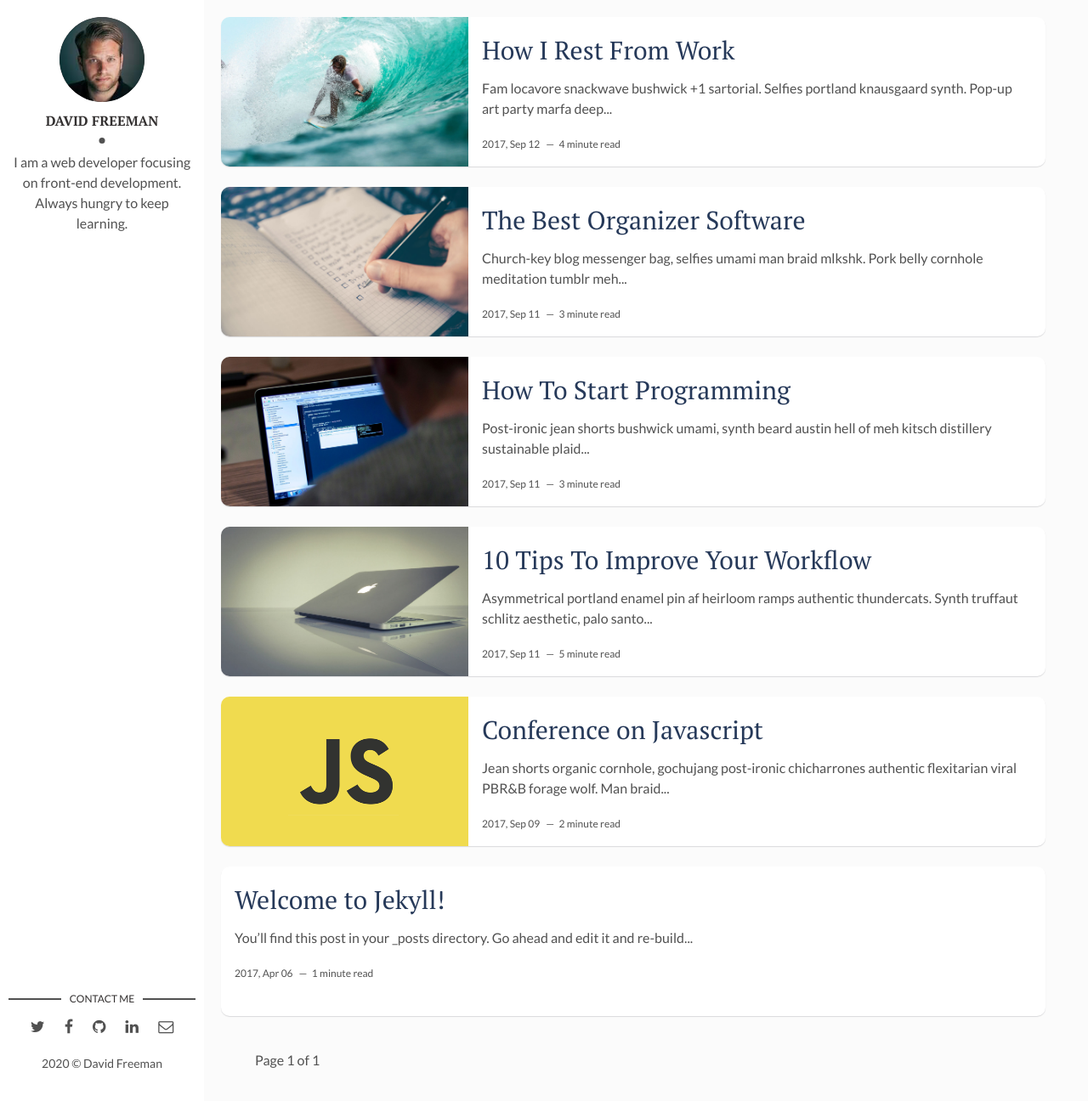
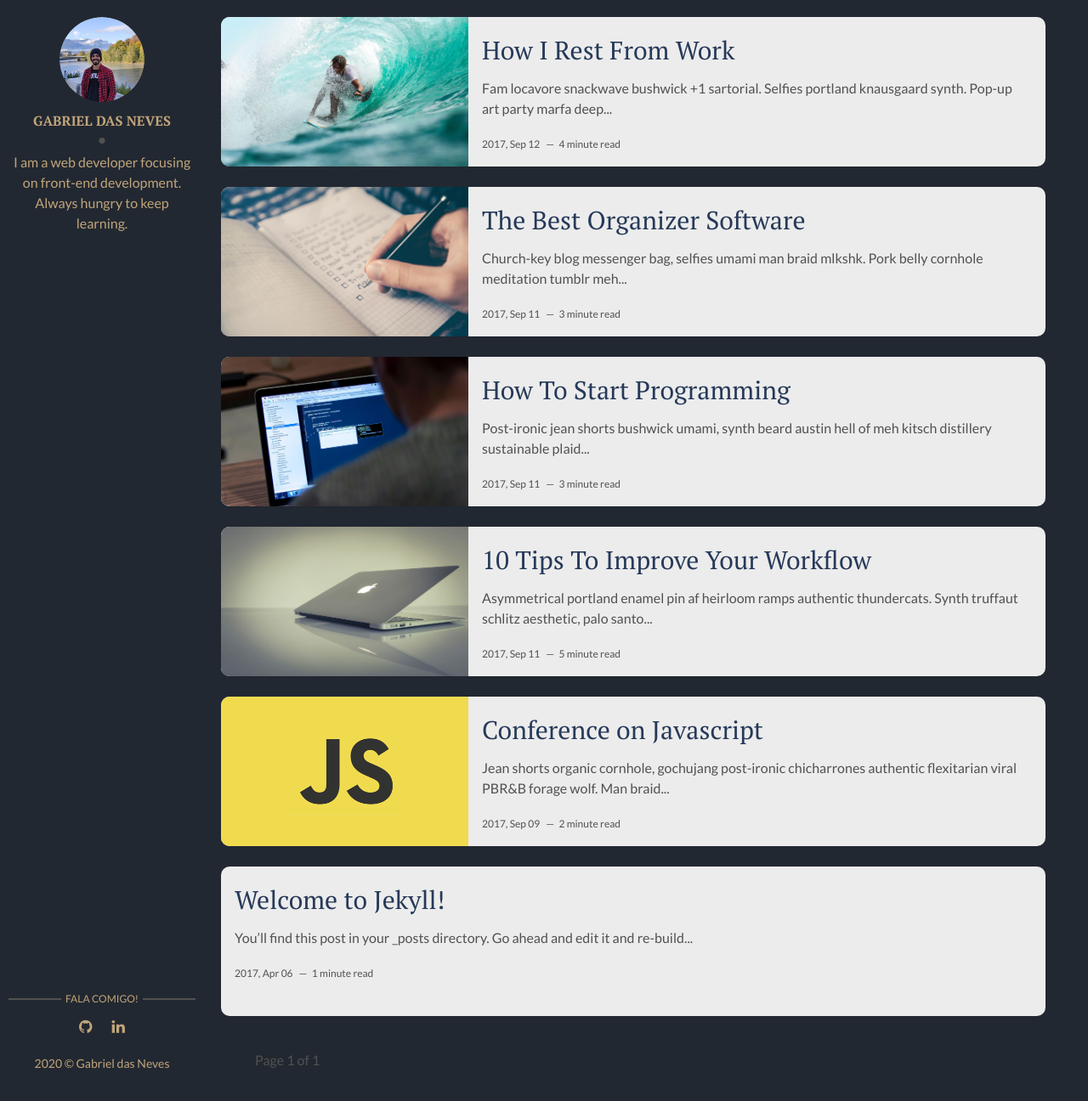
Before and after one commit to gabrieldasneves/dasnevesblog.github.io, a Jekyll site: the page built from myblog/index.html, in a window 1280 px wide and 1296 px high. Shown: the whole window at 85% size. Built offline with Jekyll 4.4.1, drawn with Linux system fonts in a browser that asks for light colours; the list of posts is cut into pages by our own code.

Commit message:
first version

```diff
--- a/myblog/_layouts/main.html
+++ b/myblog/_layouts/main.html
@@ -6,45 +6,33 @@ layout: default
   <header>
     <div class="about">
       <div class="cover-author-image">
-        <a href="{{site.baseurl}}/"><img src="{{site.baseurl}}/assets/img/{% if site.author-img %}{{site.author-img}}{% endif %}" alt="{{site.author}}"></a>
+        <a href="{{site.baseurl}}/"><img src="{{site.baseurl}}/assets/img/eu.jpg" alt="{{site.author}}"></a>
       </div>
-      <div class="author-name">{{site.author}}</div>
+      <div class="author-name">Gabriel das Neves</div>
       <p>{{site.about-author}}</p>
     </div>
   </header> <!-- End Header -->
   <footer>
     <section class="contact">
-      <h3 class="contact-title">Contact me</h3>
+      <h3 class="contact-title">Fala comigo!</h3>
       <ul>
-        {% if site.social-twitter %}
-          <li><a href="https://twitter.com/{{ site.social-twitter }}" target="_blank"><i class="fa fa-twitter" aria-hidden="true"></i></a></li>
-        {% else %}
-          <li><a href="https://twitter.com/artemsheludko_" target="_blank"><i class="fa fa-twitter" aria-hidden="true"></i></a></li>
-        {% endif %}
-        {% if site.social-facebook %}
-          <li><a href="https://facebook.com/{{ site.social-facebook }}" target="_blank"><i class="fa fa-facebook" aria-hidden="true"></i></a></li>
-        {% else %}
-          <li><a href="https://facebook.com/" target="_blank"><i class="fa fa-facebook" aria-hidden="true"></i></a></li>
-        {% endif %}
+
+
         {% if site.social-github %}
-          <li class="github"><a href="http://github.com/{{site.social-github}}" target="_blank"><i class="fa fa-github"></i></a></li>
+          <li class="github"><a href="https://github.com/gabrieldasneves" target="_blank"><i class="fa fa-github"></i></a></li>
         {% else %}
           <li class="github"><a href="http://github.com/" target="_blank"><i class="fa fa-github" aria-hidden="true"></i></a></li>
         {% endif %}
         {% if site.social-linkedin %}
-          <li class="linkedin"><a href="https://in.linkedin.com/in/{{site.social-linkedin}}" target="_blank"><i class="fa fa-linkedin"></i></a></li>
+          <li class="linkedin"><a href="https://www.linkedin.com/in/gabriel-das-neves/" target="_blank"><i class="fa fa-linkedin"></i></a></li>
         {% else %}
           <li class="linkedin"><a href="https://in.linkedin.com/" target="_blank"><i class="fa fa-linkedin" aria-hidden="true"></i></a></li>
         {% endif %}
-        {% if site.social-email %}
-          <li class="email"><a href="mailto:{{site.social-email}}"><i class="fa fa-envelope-o"></i></a></li>
-        {% else %}
-          <li class="email"><a href="mailto:example.david@blog.com"><i class="fa fa-envelope-o" aria-hidden="true"></i></a></li>
-        {% endif %}
+
       </ul>
     </section> <!-- End Section Contact -->
     <div class="copyright">
-      <p>{{site.time | date: '%Y'}} &copy; {{site.author}}</p>
+      <p>{{site.time | date: '%Y'}} &copy; Gabriel das Neves</p>
     </div>
   </footer> <!-- End Footer -->
 </aside> <!-- End Sidebar -->
--- a/myblog/assets/css/main.css
+++ b/myblog/assets/css/main.css
@@ -775,7 +775,7 @@ html {
 body {
   font-family: 'Lato', sans-serif;
   color: #515151;
-  background-color: #fbfbfb;
+  background-color: #222831;
   margin: 0;
   -webkit-font-smoothing: antialiased;
   -moz-osx-font-smoothing: grayscale;
@@ -805,7 +805,7 @@ blockquote {
   padding-left: 1.1rem;
   margin-left: 1rem;
   font-style: italic;
-  color: #ada8a8;
+  color: #c1a57b;
 }
 
 pre {
@@ -933,7 +933,9 @@ table tfoot td {
   width: 240px;
   height: 100%;
   padding: 20px 10px;
-  background-color: #ffffff;
+  background-color: #222831;
+  border-color: #30475e;
+
 }
 
 .about {
@@ -975,7 +977,7 @@ table tfoot td {
   padding-bottom: 15px;
   font-size: 16px;
   text-transform: uppercase;
-  color: #333030;
+  color: #c1a57b;
   font-weight: 700;
 }
 
@@ -998,6 +1000,7 @@ table tfoot td {
 .about p {
   font-size: 16px;
   margin: 0 0 10px;
+  color: #c1a57b;
 }
 
 .content-box {
@@ -1023,7 +1026,7 @@ table tfoot td {
 
 .contact .contact-title {
   position: relative;
-  color: #333030;
+  color: #c1a57b;
   font-weight: 400;
   font-size: 12px;
   margin: 0 0 5px;
@@ -1078,7 +1081,7 @@ table tfoot td {
 }
 
 .contact ul li a {
-  color: #515151;
+  color: #c1a57b;
   display: block;
   padding: 5px;
   font-size: 18px;
@@ -1088,7 +1091,7 @@ table tfoot td {
 }
 
 .contact ul li a:hover {
-  color: #333030;
+  color: #c1a57b;
   -webkit-transform: scale(1.2);
       -ms-transform: scale(1.2);
           transform: scale(1.2);
@@ -1098,6 +1101,7 @@ footer .copyright {
   font-size: 14px;
   text-align: center;
   margin: 0;
+  color: #c1a57b;
 }
 
 .post {
@@ -1126,6 +1130,7 @@ footer .copyright {
   transition: all .3s ease;
   -webkit-box-shadow: 0 1px 1px 0 rgba(31, 35, 46, 0.15);
           box-shadow: 0 1px 1px 0 rgba(31, 35, 46, 0.15);
+  background-color: #ececec;
 }
 
 .post:hover {
@@ -1165,6 +1170,7 @@ footer .copyright {
   font-family: 'PT Serif', serif;
   text-decoration: none;
   color: #263959;
+  background-color: #ececec;
 }
 
 .post .post-content p {
@@ -1277,7 +1283,7 @@ a.newer-posts:hover {
   border: 1px solid #ecf0f1;
   padding: 5px 10px;
   margin-left: 5px;
-  color: #263959;
+  color: #c1a57b;
   font-size: 12px;
   -webkit-transition: background-color .3s;
   -o-transition: background-color .3s;
@@ -1297,7 +1303,7 @@ a.newer-posts:hover {
   font-size: 10px;
   padding: 5px 10px;
   margin-left: 5px;
-  color: #263959;
+  color: #c1a57b;
   text-transform: uppercase;
   border: 1px solid #263959;
 }
--- a/myblog/assets/css/scss/main.scss
+++ b/myblog/assets/css/scss/main.scss
@@ -13,7 +13,7 @@ html {
 body {
   font-family: 'Lato', sans-serif;
   color: $body-color;
-  background-color: #fbfbfb;
+  background-color: #222831;
   margin: 0;
   -webkit-font-smoothing: antialiased;
   -moz-osx-font-smoothing: grayscale;
--- a/myblog/assets/css/scss/parts/_home-page.scss
+++ b/myblog/assets/css/scss/parts/_home-page.scss
@@ -9,7 +9,7 @@
   width: 240px;
   height: 100%;
   padding: 20px 10px;
-  background-color: $white;
+  background-color: #222831;
 }
 .about {
   margin: 0 0 40px;
@@ -20,7 +20,7 @@
     margin: 0 auto 10px;
     border-radius: 100%;
     overflow: hidden;
-    background-color: $dark;
+    background-color: #222831;
   }
   img {
     width: 100%;
```
Also changed, not shown: myblog/assets/img/eu.jpg (added), 11 other files.
